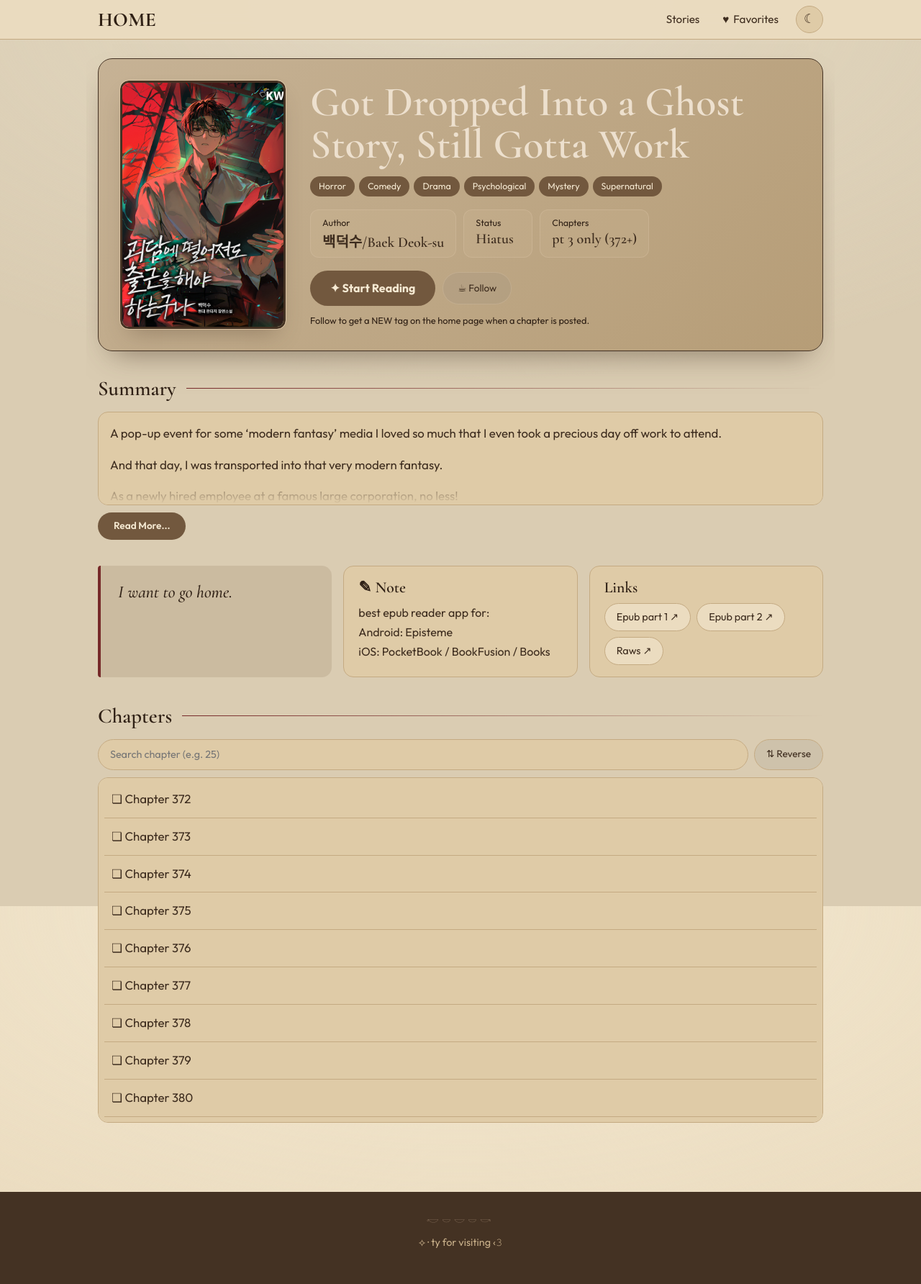
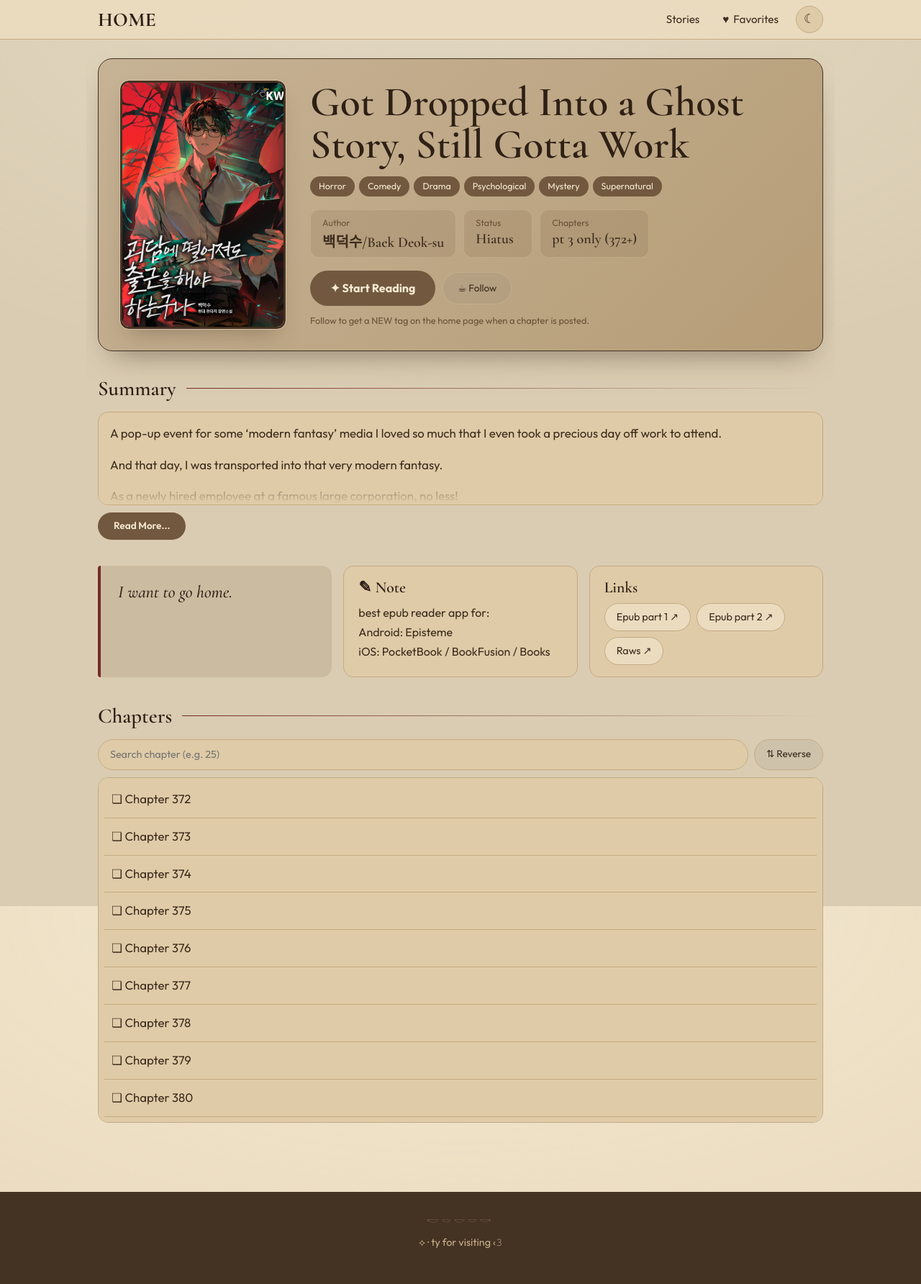
Before and after one commit to soleumn/soleumn.github.io, a Jekyll site: the page built from _novels/gsgw.md, in a window 1280 px wide. Shown: the whole page at 72% size. Built offline with Jekyll 4.4.1, drawn with Linux system fonts in a browser that asks for light colours.

Commit message:
Update site.css

```diff
--- a/assets/css/site.css
+++ b/assets/css/site.css
@@ -319,13 +319,13 @@ html[data-site-theme="light"] .novel-hero {
   border-color: #443223;
   box-shadow: 0 20px 40px -20px rgba(68, 50, 35, .6);
   --texto-principal: #3d2c1e;
-  --texto-titulo: #EDE0CE;
-  --texto-secundario: #2f2015;
+  --texto-titulo: #2f2015;
+  --texto-secundario: #6b5238;
   --detalhe-accent: #72583e;
   --detalhe-hover: #f0e0c6;
   --on-accent: #f6ead3;
   --borda-suave: rgba(219, 196, 165, .35);
-  --accent-soft: rgba(219, 196, 165, .14);
+  --accent-soft: rgba(114, 88, 62, .14);
   color: var(--texto-principal);
 }
 html[data-site-theme="light"] .novel-cover { border-color: #443223; outline-color: #dbc4a5; }
```
